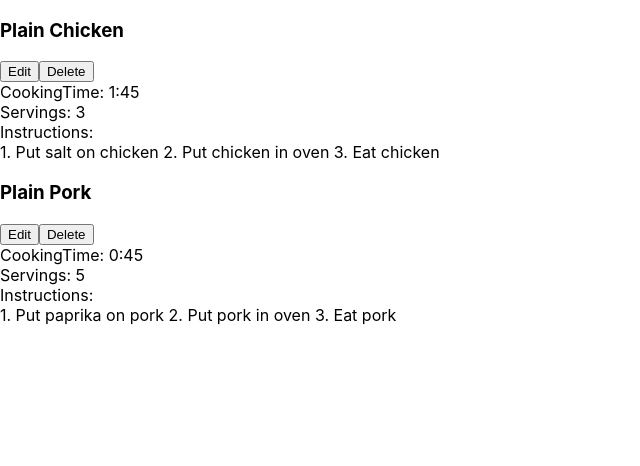
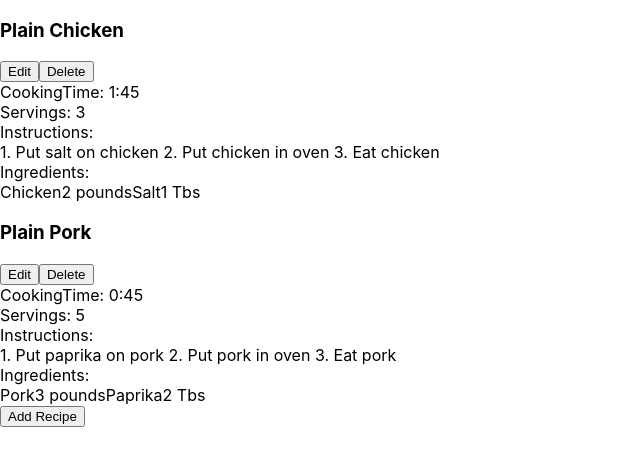
Before and after one commit to joshuarossdev/css-react-practice, a React (Create React App) app in the folder react-lessons/: page / in a window 1280 px wide. Shown: the top 466 px of the page, without its empty margins (0-640 px from the left). Built offline with nearby package versions, Linux system fonts and the light colour scheme; the HTML template or start-up script is replaced by a standard one.

Commit message:
added dynamic render of ingredient data

```diff
--- a/react-lessons/src/App.js
+++ b/react-lessons/src/App.js
@@ -15,7 +15,19 @@ const sampleRecipes = [
     servings: 3,
     cookTime: '1:45',
     instructions: `1. Put salt on chicken\n2. Put
-      chicken in oven\n3. Eat chicken`
+      chicken in oven\n3. Eat chicken`,
+    ingredients: [
+      {
+        id: 1,
+        name: 'Chicken',
+        amount: '2 pounds'
+      },
+      {
+        id: 2,
+        name: 'Salt',
+        amount: '1 Tbs'
+      }
+    ]
   },
   {
     id: 2,
@@ -23,7 +35,19 @@ const sampleRecipes = [
     servings: 5,
     cookTime: '0:45',
     instructions: `1. Put paprika on pork\n2. Put
-      pork in oven\n3. Eat pork`
+      pork in oven\n3. Eat pork`,
+    ingredients: [
+      {
+        id: 1,
+        name: 'Pork',
+        amount: '3 pounds'
+      },
+      {
+        id: 2,
+        name: 'Paprika',
+        amount: '2 Tbs'
+      }
+    ]
   }
 ]
 
--- /dev/null
+++ b/react-lessons/src/Ingredient.js
@@ -0,0 +1,11 @@
+import React from 'react'
+
+export default function Ingredient({ name, amount }) {
+  return (
+    <>
+      <span>{name}</span>
+      <span>{amount}</span>
+    </>
+  )
+
+}
--- /dev/null
+++ b/react-lessons/src/IngredientList.js
@@ -0,0 +1,13 @@
+import React from 'react'
+import Ingredient from './Ingredient'
+
+export default function IngredientList({ ingredients }) {
+  const ingredientElements = ingredients.map(ingredient => {
+    return <Ingredient key={ingredient.id}  {...ingredient} />
+  })
+  return (
+    <div>
+      {ingredientElements}
+    </div>
+  )
+}
--- a/react-lessons/src/Recipe.js
+++ b/react-lessons/src/Recipe.js
@@ -1,11 +1,13 @@
 import React from 'react'
+import IngredientsList from './IngredientList'
 
 export default function Recipe(props) {
   const {
     name,
     cookTime,
     servings,
-    instructions
+    instructions,
+    ingredients
   } = props
 
   return (
@@ -31,6 +33,12 @@ export default function Recipe(props) {
           {instructions}
         </div>
       </div>
+      <div>
+        <span>Ingredients: </span>
+        <div>
+          <IngredientsList ingredients={ingredients} />
+        </div>
+      </div>
     </div>
   )
 }
--- a/react-lessons/src/RecipeList.js
+++ b/react-lessons/src/RecipeList.js
@@ -3,6 +3,7 @@ import Recipe from './Recipe'
 
 export default function RecipeList({ recipes }) {
   return (
+    <>
       <div>
         {recipes.map(recipe => {
           return (
@@ -13,5 +14,7 @@ export default function RecipeList({ recipes }) {
           )
         })}
       </div>
+      <button>Add Recipe</button>
+    </>
   )
 }
```
Lines whose indentation alone changed are shown as unchanged.
